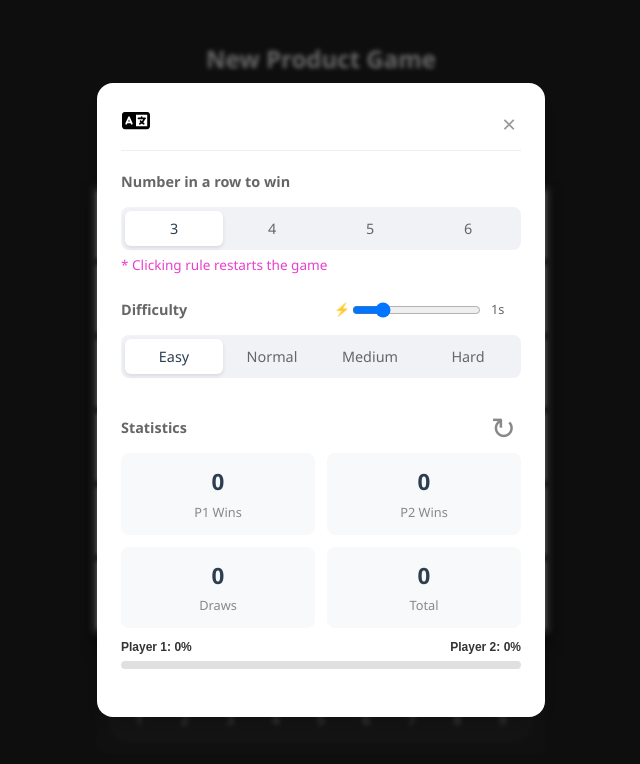
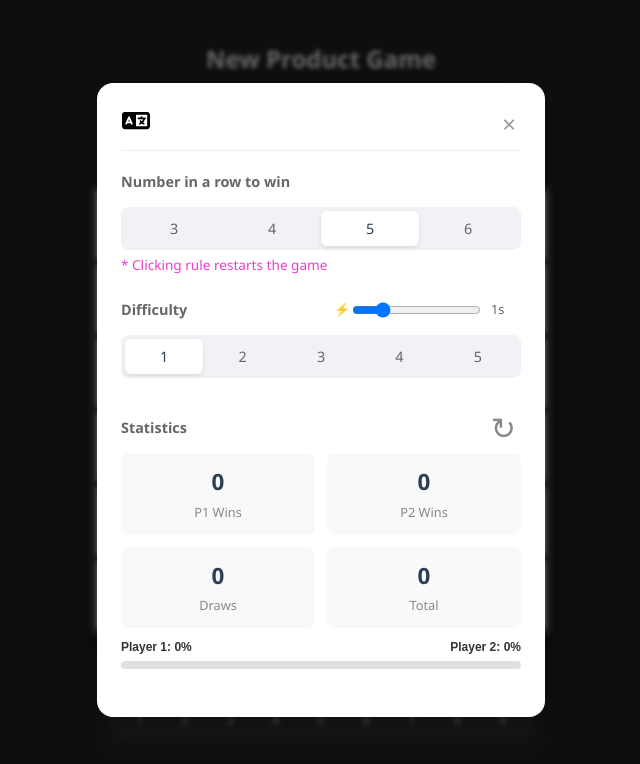
Before and after one commit to ppggxn/newProductGame, a React (Vite) app: page / in a window 1280 px wide. Both pictures are taken after a click on the button "Settings". Shown: the top 764 px of the page, without its empty margins (319-959 px from the left). Built offline with nearby package versions, Linux system fonts and the light colour scheme.

Commit message:
feat: difficulty 12345

```diff
--- a/src/App.jsx
+++ b/src/App.jsx
@@ -70,15 +70,11 @@ const SettingsModal = ({ isOpen, onClose, winCount, setWinCount, difficulty, set
             </h3>
           </div>
           <div className="segmented-control">
-            {['random', 'greedy', 'smartGreedy', 'minmax'].map(mode => (
+            {[1, 2, 3, 4, 5].map(mode => (
               <button
                 key={mode}
                 className={`segment-btn ${difficulty === mode ? 'active' : ''}`}
-                onClick={() => setDifficulty(mode)}
-                title={mode}>
-                {mode === 'random' ? translations[lang].difficultyEasy :
-                 mode === 'greedy' ? translations[lang].difficultyNormal :
-                 mode === 'smartGreedy' ? translations[lang].difficultyMedium : translations[lang].difficultyHard}
+                onClick={() => setDifficulty(mode)}>{mode}
               </button>
             ))}
           </div>
@@ -164,7 +160,7 @@ export default function App() {
   // settingWinCount 现在是游戏的实际规则来源
   // 使用 DEFAULT_WIN_COUNT 作为初始值
   const [settingWinCount, setSettingWinCount] = useState(DEFAULT_WIN_COUNT);
-  const [aiDifficulty, setAiDifficulty] = useState('random');
+  const [aiDifficulty, setAiDifficulty] = useState(1);
   const [thinkingTime, setThinkingTime] = useState(THINKING_TIME);
 
   // 生成高频查找映射表Value-to-Index Map (O(1) 查找)
--- a/src/ai.js
+++ b/src/ai.js
@@ -1,30 +1,27 @@
 // src/ai.js
-import { GRID_SIZE, FACTOR_RANGE, AI_SEARCH_DEPTH, SCORES, PLAYER, POSITIONAL_WEIGHTS } from './constants';
-import { evaluateBoardNN } from './neural_net';
+import { GRID_SIZE, FACTOR_RANGE, AI_SEARCH_DEPTH, SCORES, PLAYER, POSITIONAL_WEIGHTS } from './constants.js';
+import { evaluateBoardNN } from './neural_net.js';
 
 /**
  * 获取 AI 的下一步移动
  */
-export function getAIMove(board, factors, turnCount, valueToIndexMap, currentWinCount, difficulty = 'smartGreedy') {
+export function getAIMove(board, factors, turnCount, valueToIndexMap, currentWinCount, difficulty) {
   // --- 自动识别角色逻辑 ---
   // 根据回合数推断：0, 2, 4... 是 P1；1, 3, 5... 是 P2
   const aiPlayer = (turnCount % 2 === 0) ? PLAYER.P1 : PLAYER.P2;
   const opponent = (aiPlayer === PLAYER.P1) ? PLAYER.P2 : PLAYER.P1;
   // 根据难度路由到不同的算法函数
   switch (difficulty) {
-    case 'random':
+    case 1:
       return getRandomMove(board, factors, turnCount, valueToIndexMap);
-    case 'greedy':
-      return getGreedyMove(board, factors, turnCount, valueToIndexMap, currentWinCount, aiPlayer, opponent)
-             || getRandomMove(board, factors, turnCount, valueToIndexMap);
-    case 'smartGreedy':
-      // 传入 aiPlayer 和 opponent
-      return getSmartGreedyMove(board, factors, turnCount, valueToIndexMap, currentWinCount, aiPlayer, opponent)
-             || getRandomMove(board, factors, turnCount, valueToIndexMap);
-    case 'minmax':
+    case 2:
+      return getGreedyMove(board, factors, turnCount, valueToIndexMap, currentWinCount, aiPlayer, opponent) || getRandomMove(board, factors, turnCount, valueToIndexMap);
+    case 3:
+      return getSmartGreedyMove(board, factors, turnCount, valueToIndexMap, currentWinCount, aiPlayer, opponent) || getRandomMove(board, factors, turnCount, valueToIndexMap);
+    case 4:
       return getMinmaxMove(board, factors, turnCount, valueToIndexMap, currentWinCount, aiPlayer, opponent, false);
-    default:
-      return getRandomMove(board, factors, turnCount, valueToIndexMap);
+    case 5:
+      return getMinmaxMove(board, factors, turnCount, valueToIndexMap, currentWinCount, aiPlayer, opponent, true);
   }
 }
 
@@ -256,12 +253,10 @@ function getGreedyMove(board, factors, turnCount, valueToIndexMap, currentWinCou
 
 // --- Minmax入口函数 ---
 // nn = true表示使用神经网络
-function getMinmaxMove(board, factors, turnCount, valueToIndexMap, targetCount, me, opponent, nn = false) {
-  // 开局前两步分支极多，使用 smartGreedy 加速
-  // 确保这里的 smartGreedy 也传入正确的 me/opponent，避免开局就送
+function getMinmaxMove(board, factors, turnCount, valueToIndexMap, targetCount, me, opponent, nn) {
+  // 开局前两步分支极多，使用 random 加速
   // if (turnCount < 2) {
-  //   return getSmartGreedyMove(board, factors, turnCount, valueToIndexMap, targetCount, me, opponent)
-  //          || getRandomMove(board, factors, turnCount, valueToIndexMap);
+  //   return getRandomMove(board, factors, turnCount, valueToIndexMap);
   // }
 
   const result = minmax(
@@ -284,9 +279,10 @@ function getMinmaxMove(board, factors, turnCount, valueToIndexMap, targetCount,
 
 function minmax(board, factors, currentTurn, depth, isMaximizing, alpha, beta, valueToIndexMap, targetCount, me, opponent, nn) {
   // 1. 获取所有合法移动
+  // 注意：开局getAllLegalMoves为null
   const possibleMoves = getAllLegalMoves(board, factors, valueToIndexMap);
+  // 2. 终局判断：无路可走
 
-  // 2. 终局判断：无路可走
   if (possibleMoves.length === 0) {
     // 如果轮到我走但没路了，我输了；如果轮到对手走没路了，我赢了
     return { score: isMaximizing ? SCORES.LOSE : SCORES.WIN };
@@ -295,13 +291,12 @@ function minmax(board, factors, currentTurn, depth, isMaximizing, alpha, beta, v
   // 3. 达到搜索深度限制，进行估值
   if (depth === 0) {
     if (nn) {
-        return { score: evaluateBoard(board, targetCount, me, opponent) };
+      const winProb = evaluateBoardNN(board, factors, currentTurn, targetCount, me);
+      return { score: (winProb * 20000) - 10000 };
     }
-      else {
-        const winProb = evaluateBoardNN(board, factors, currentTurn, targetCount, me);
-        return { score: (winProb * 20000) - 10000 };
+    else {
+      return { score: evaluateBoard(board, targetCount, me, opponent) };
     }
-
   }
 
   // 4. 预排序优化 (启发式)：优先搜索位置权重高的点，提高剪枝效率
@@ -323,7 +318,6 @@ function minmax(board, factors, currentTurn, depth, isMaximizing, alpha, beta, v
       if (checkSimulatedWin(board, move.product, me, valueToIndexMap, targetCount)) {
         return { score: SCORES.WIN - (AI_SEARCH_DEPTH - depth), move: move }; // 越早赢分越高
       }
-
       // 模拟移动
       const idx = valueToIndexMap[move.product];
       const newBoard = [...board];
@@ -332,7 +326,6 @@ function minmax(board, factors, currentTurn, depth, isMaximizing, alpha, beta, v
       }
       const newFactors = [...factors];
       newFactors[move.clipIndex] = move.value;
-
       // 递归
       const evalRes = minmax(newBoard, newFactors, currentTurn + 1, depth - 1, false, alpha, beta, valueToIndexMap, targetCount, me, opponent, nn);
 
@@ -343,8 +336,9 @@ function minmax(board, factors, currentTurn, depth, isMaximizing, alpha, beta, v
       alpha = Math.max(alpha, evalRes.score);
       if (beta <= alpha) break; // Beta 剪枝
     }
+    // console.log(maxEval);
+    // console.log(bestMove);
     return { score: maxEval, move: bestMove };
-
   } else {
     // Minimizing (对手回合)
     let minEval = Infinity;
--- a/src/constants.js
+++ b/src/constants.js
@@ -1,7 +1,7 @@
 // src/constants.js
 
 export const GRID_SIZE = 6;
-export const WIN_COUNT = 3;
+export const WIN_COUNT = 5;
 export const FACTOR_RANGE = [1, 2, 3, 4, 5, 6, 7, 8, 9];
 export const THINKING_TIME = 1000;
 export const PRODUCTS = [1, 2, 3, 4, 5, 6, 7, 8, 9, 10, 12, 14, 15, 16, 18, 20, 21, 24, 25, 27, 28, 30, 32, 35, 36, 40, 42, 45, 48, 49, 54, 56, 63, 64, 72, 81]
--- a/src/i18n.js
+++ b/src/i18n.js
@@ -28,10 +28,6 @@ export const translations = {
     winCount: "几连胜",
     difficulty: "难度",
     warning: "点击规则将重新开始游戏",
-    difficultyEasy: "简单",
-    difficultyNormal: "普通",
-    difficultyMedium: "中等",
-    difficultyHard: "困难",
     stats: "统计",
     statsNum: "胜场 / 总局数",
     wins: '胜',
@@ -68,10 +64,6 @@ export const translations = {
     winCount: "Number in a row to win",
     difficulty: "Difficulty",
     warning: "Clicking rule restarts the game",
-    difficultyEasy: "Easy",
-    difficultyNormal: "Normal",
-    difficultyMedium: "Medium",
-    difficultyHard: "Hard",
     stats: "Stats",
     statsNum: "Win / Total",
     wins: 'Wins',
--- a/src/neural_net.js
+++ b/src/neural_net.js
@@ -1,6 +1,7 @@
 // src/neural_net.js
-import weights from './model_weights.json';
-import { GRID_SIZE } from './constants';
+// import weights from './model_weights.json';
+import weights from './model_weights.json' with { type: 'json' };
+import { GRID_SIZE } from './constants.js';
 
 /**
  * 简单的矩阵运算库 (不依赖外部库)
```
Also changed, not shown: src/arena.js (added, +162 -0 lines).
